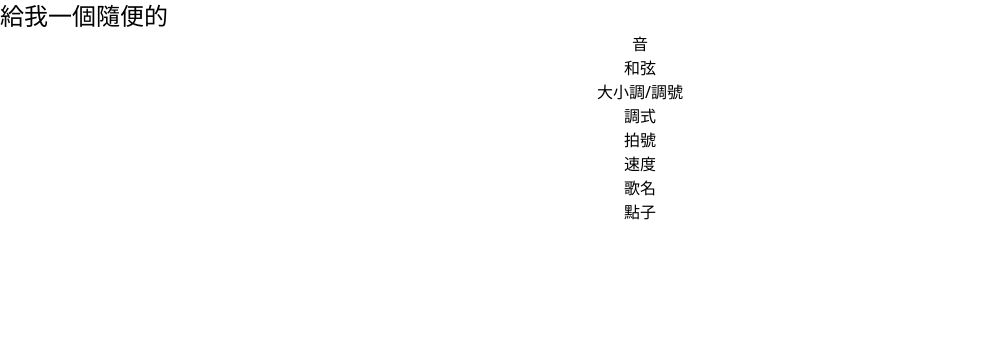
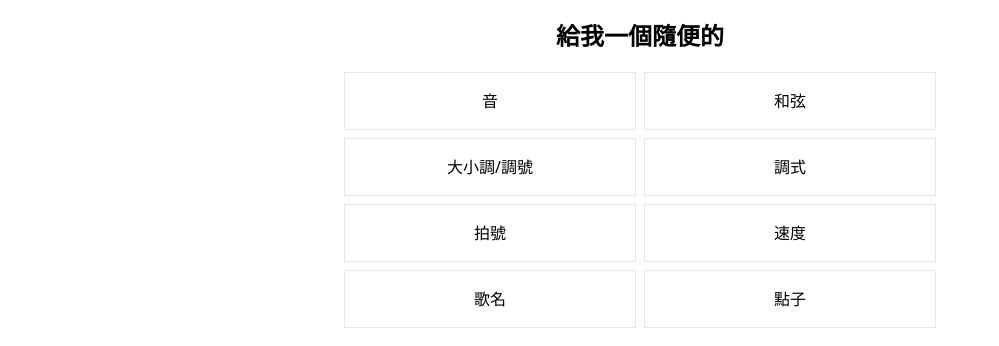
Before and after one commit to danielthank/niceidea-web, a React (Create React App) app: page / in a window 1280 px wide. Shown: the top 346 px of the page, without its empty margins (0-999 px from the left). Built offline with nearby package versions, Linux system fonts and the light colour scheme.

Commit message:
Improve menu page style

```diff
--- a/src/App.js
+++ b/src/App.js
@@ -6,7 +6,7 @@ function App() {
   const [type, setType] = useState("");
 
   return (
-    <div className="h-screen flex flex-col">
+    <div className="h-screen flex flex-col max-w-screen-sm mx-auto">
       {type === "" && <Menu onSetType={setType} />}
       {type === "notes" && <Notes />}
     </div >
--- a/src/Menu.js
+++ b/src/Menu.js
@@ -9,12 +9,23 @@ function Menu({ onSetType }) {
 
   return (
     <Fragment>
-      <p className="text-2xl">給我一個隨便的</p>
-      {
-        RANDOM_TYPE.map((type) => (
-          <button key={type.id} id={type.id} onClick={onClick}>{type.displayName}</button>
-        ))
-      }
+      <div className="flex-grow overflow-auto px-6">
+        <p className="text-2xl my-5 text-center font-bold">給我一個隨便的</p>
+        <div className="grid grid-cols-2 grid-flow-row gap-2 mb-5">
+          {
+            RANDOM_TYPE.map((type) => (
+              <button
+                className={"p-4 border border-gray-200"}
+                key={type.id}
+                id={type.id}
+                onClick={onClick}
+              >
+                {type.displayName}
+              </button>
+            ))
+          }
+        </div>
+      </div>
     </Fragment>
   )
 }
```
